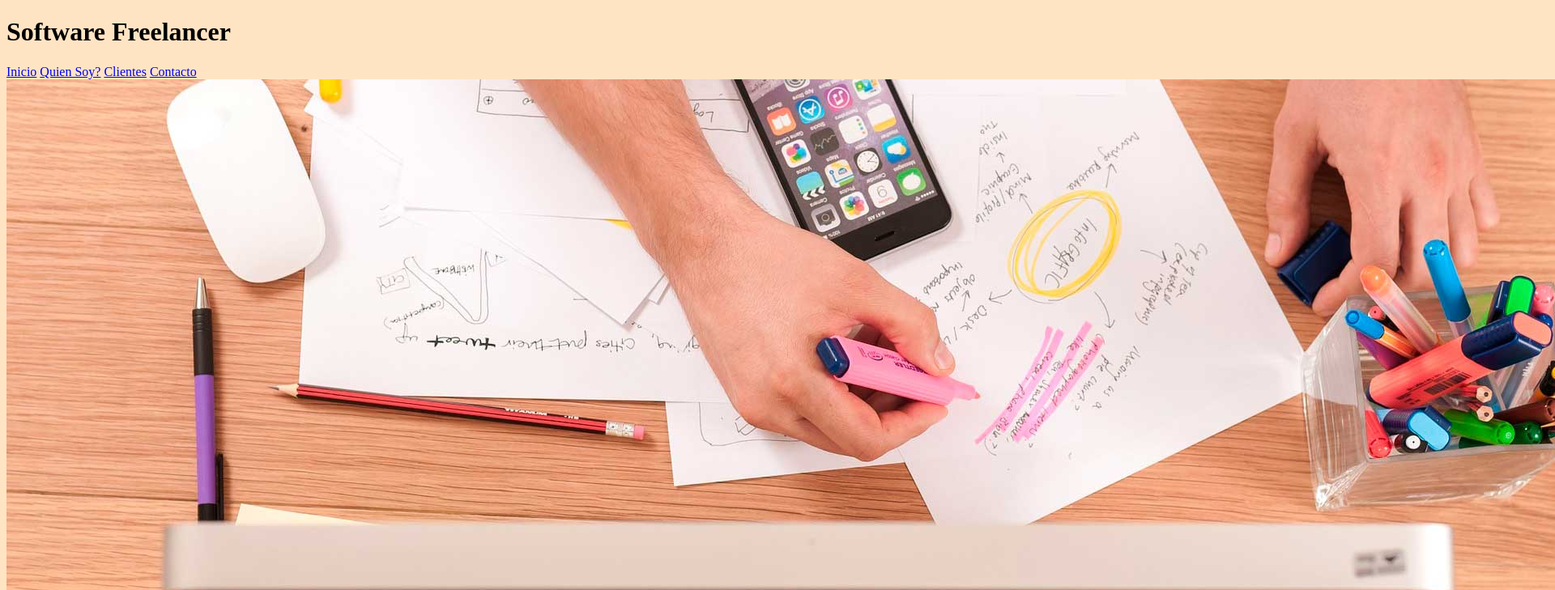
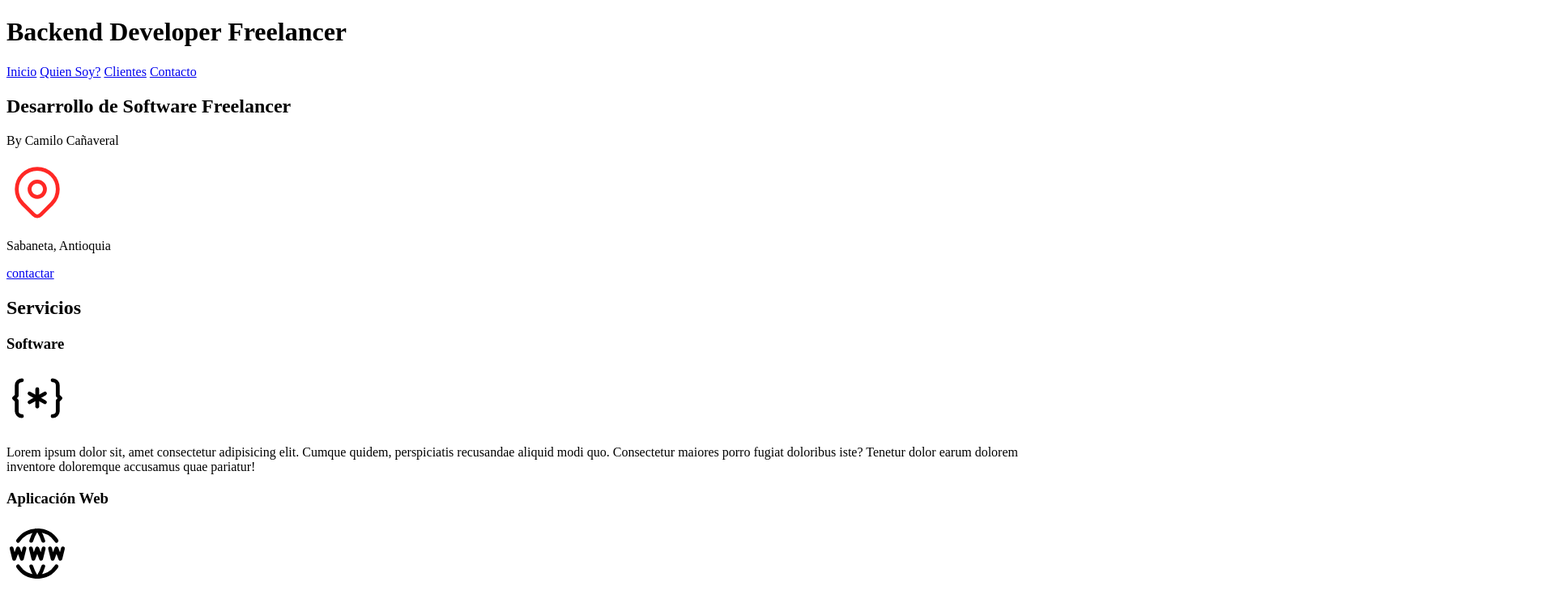
Before and after one commit to camilolam/freelancer_udemy, a plain HTML site: page index.html in a window 1280 px wide. Shown: the top 729 px of the page at 81% size, 1920 px wide, since content can reach past the window. Drawn offline with Linux system fonts and the light colour scheme.

Commit message:
inicio freelancer udemy full stack

```diff
--- a/css/styles.css
+++ b/css/styles.css
@@ -1,3 +1,13 @@
+/* Hack para resetear el tamaño de la página 1rem = 10px*/
+
+/* ---------------------------------- utilities ---------------------------------- */
+
+html{
+    font-size: 62.5%;
+}
+
 body{
-    background: bisque;
+    font-size: 16px;
 }
+
+/* ---------------------------------- end utilities ---------------------------------- */
--- a/index.html
+++ b/index.html
@@ -10,7 +10,7 @@
 
     <body>
         <header>
-            <h1>Software Freelancer</h1> <!-- tiene el mayor grado de importancia -->
+            <h1>Backend Developer Freelancer </h1> <!-- tiene el mayor grado de importancia -->
 
         </header>
 
@@ -21,10 +21,10 @@
             <a href="#">Contacto</a>
         </nav>
 
-        <img src="imgs/hero.jpg" alt="imagen">
+        <!-- <img src="imgs/hero.jpg" alt="imagen"> -->
 
         <section>
-            <h2>Desarrollo de Software y Web Freelancer</h2>
+            <h2>Desarrollo de Software Freelancer</h2>
             <p>By Camilo Cañaveral</p>
 
             <p>
```
Also changed, not shown: 1 other file.
